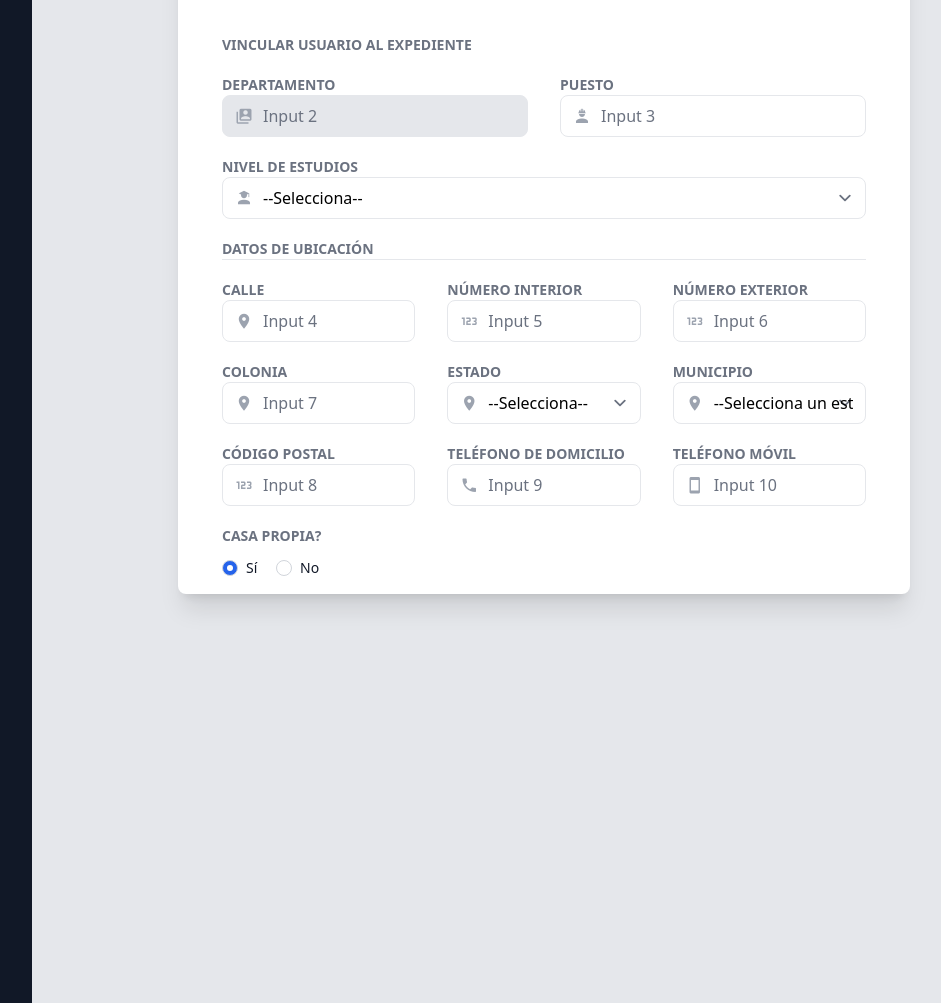
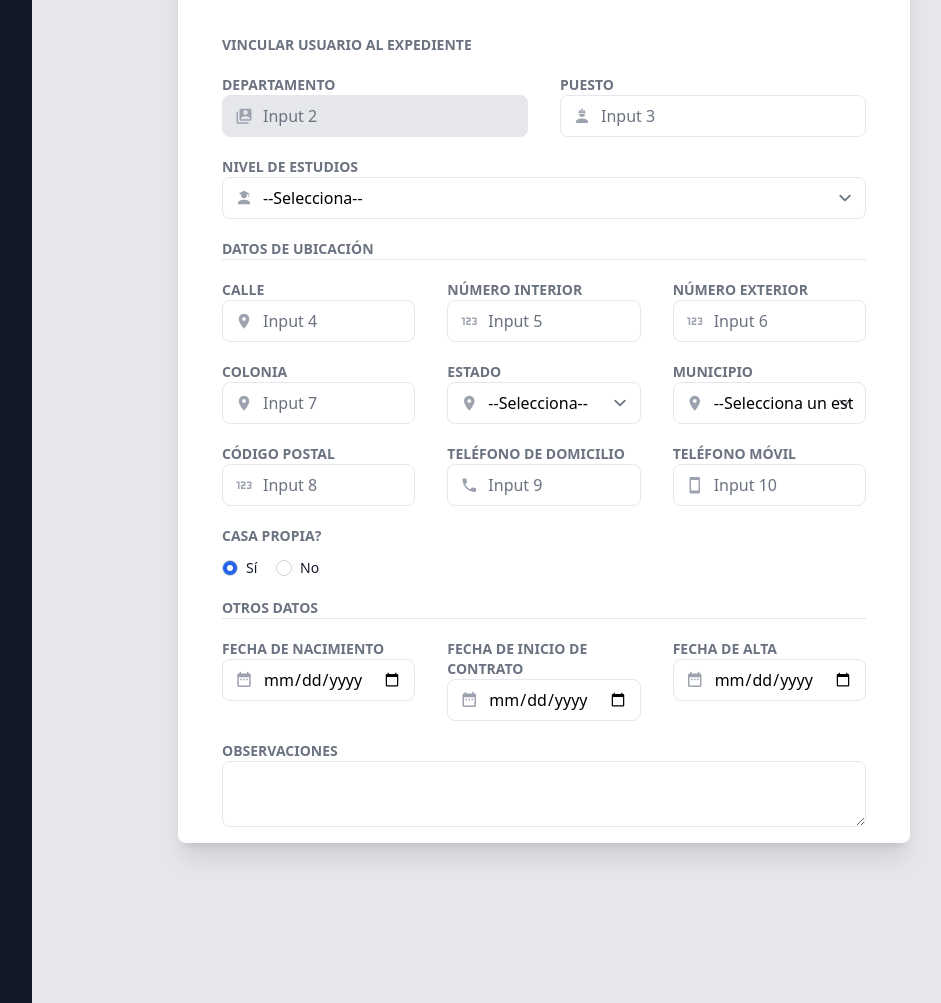
Before and after one commit to albertoG-MG/Intranet, a PHP site: page /user/crear_expediente.php in a window 1280 px wide. Shown: the part 425-1428 px from the top of the page, without its empty margins (224-1165 px from the left). Run offline with PHP 8.4, Linux system fonts and the light colour scheme; the visitor is signed in with stand-in values (Sample User, id 1); data comes from the database, SQL or seed files in the repository; style sheets or scripts are compiled from the project's sources; some libraries are stand-ins or nearby versions.

Commit message:
Se agregaron las fechas y las observaciones

```diff
--- a/layouts/MasterPage/content/_crear_expediente.php
+++ b/layouts/MasterPage/content/_crear_expediente.php
@@ -212,6 +212,37 @@
                                         </label>
                                     </div>
                                 </div>
+                                <div class="grid grid-cols-1 mt-5 mx-7">
+                                    <label class="uppercase md:text-sm text-xs text-gray-500 text-light font-semibold">OTROS DATOS</label>
+                                    <hr>
+                                </div>
+                                <div class="grid grid-cols-1 md:grid-cols-3 gap-5 md:gap-8 mt-5 mx-7 items-start">
+                                    <div class="grid grid-cols-1">
+                                        <label class="uppercase md:text-sm text-xs text-gray-500 text-light font-semibold">Fecha de nacimiento</label>
+                                        <div class="group flex">
+                                            <div class="w-10 z-10 pl-1 text-center pointer-events-none flex items-center justify-center"><i class="mdi mdi-calendar-range text-gray-400 text-lg"></i></div>
+                                            <input class="w-full -ml-10 pl-10 py-2 px-3 rounded-lg border border-gray-200 focus:outline-none focus:ring-2 focus:ring-black focus:border-transparent" type="date" id="fechanac" name="fechanac">
+                                        </div>
+                                    </div>
+                                    <div class="grid grid-cols-1">
+                                        <label class="uppercase md:text-sm text-xs text-gray-500 text-light font-semibold">Fecha de inicio de contrato</label>
+                                        <div class="group flex">
+                                            <div class="w-10 z-10 pl-1 text-center pointer-events-none flex items-center justify-center"><i class="mdi mdi-calendar-range text-gray-400 text-lg"></i></div>
+                                            <input class="w-full -ml-10 pl-10 py-2 px-3 rounded-lg border border-gray-200 focus:outline-none focus:ring-2 focus:ring-black focus:border-transparent" type="date" id="fechacon" name="fechacon">
+                                        </div>
+                                    </div>
+                                    <div class="grid grid-cols-1">
+                                        <label class="uppercase md:text-sm text-xs text-gray-500 text-light font-semibold">Fecha de alta</label>
+                                        <div class="group flex">
+                                            <div class="w-10 z-10 pl-1 text-center pointer-events-none flex items-center justify-center"><i class="mdi mdi-calendar-range text-gray-400 text-lg"></i></div>
+                                            <input class="w-full -ml-10 pl-10 py-2 px-3 rounded-lg border border-gray-200 focus:outline-none focus:ring-2 focus:ring-black focus:border-transparent" type="date" id="fechaalta" name="fechaalta">
+                                        </div>
+                                    </div>
+                                </div>
+                                <div class="grid grid-cols-1 mt-5 mx-7">
+                                    <label class="uppercase md:text-sm text-xs text-gray-500 text-light font-semibold">Observaciones</label>
+                                    <textarea class="w-full rounded-lg border border-gray-200 focus:outline-none focus:ring-2 focus:ring-black focus:border-transparent"></textarea>
+                                </div>
                             </div>
                             <div id='second' class='hidden p-4'>
 
```
